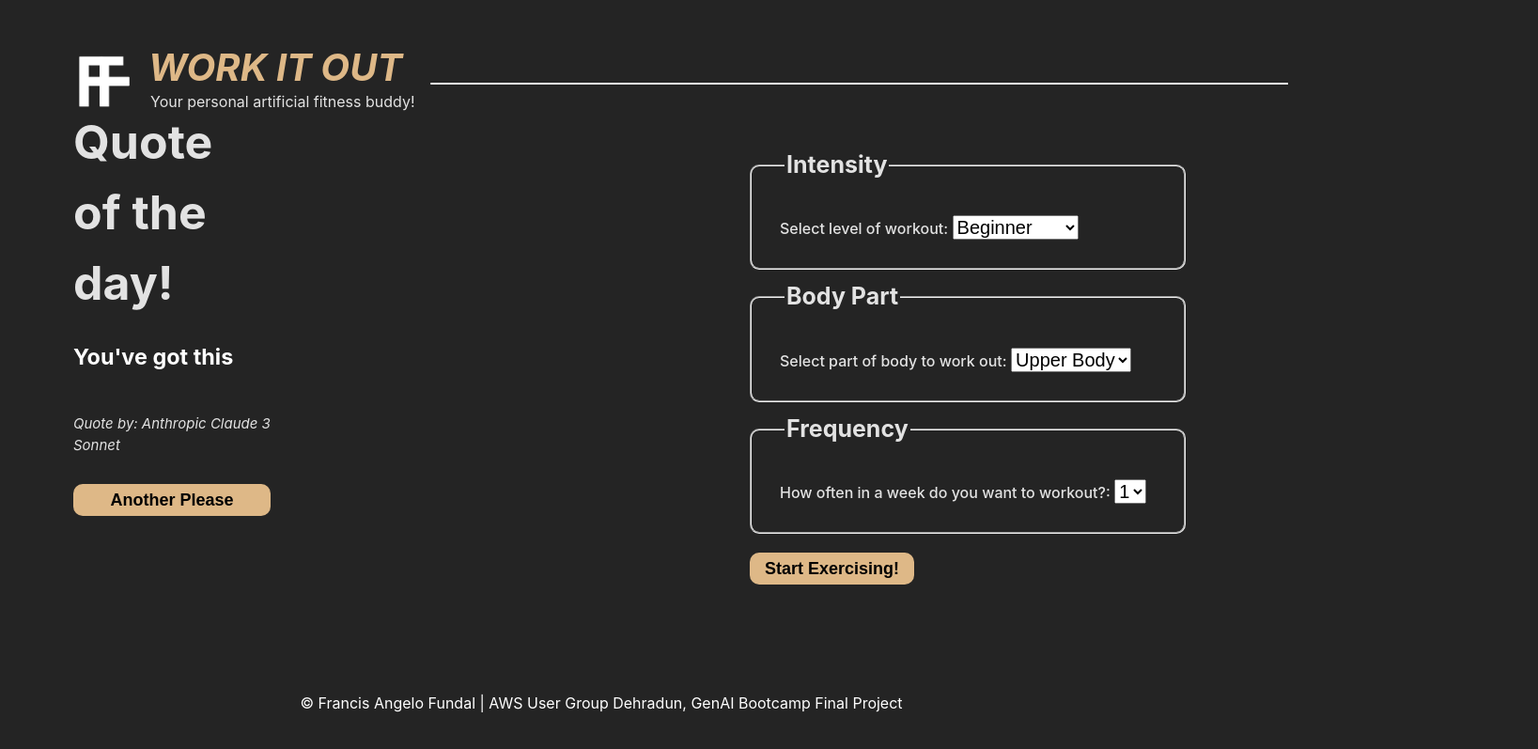
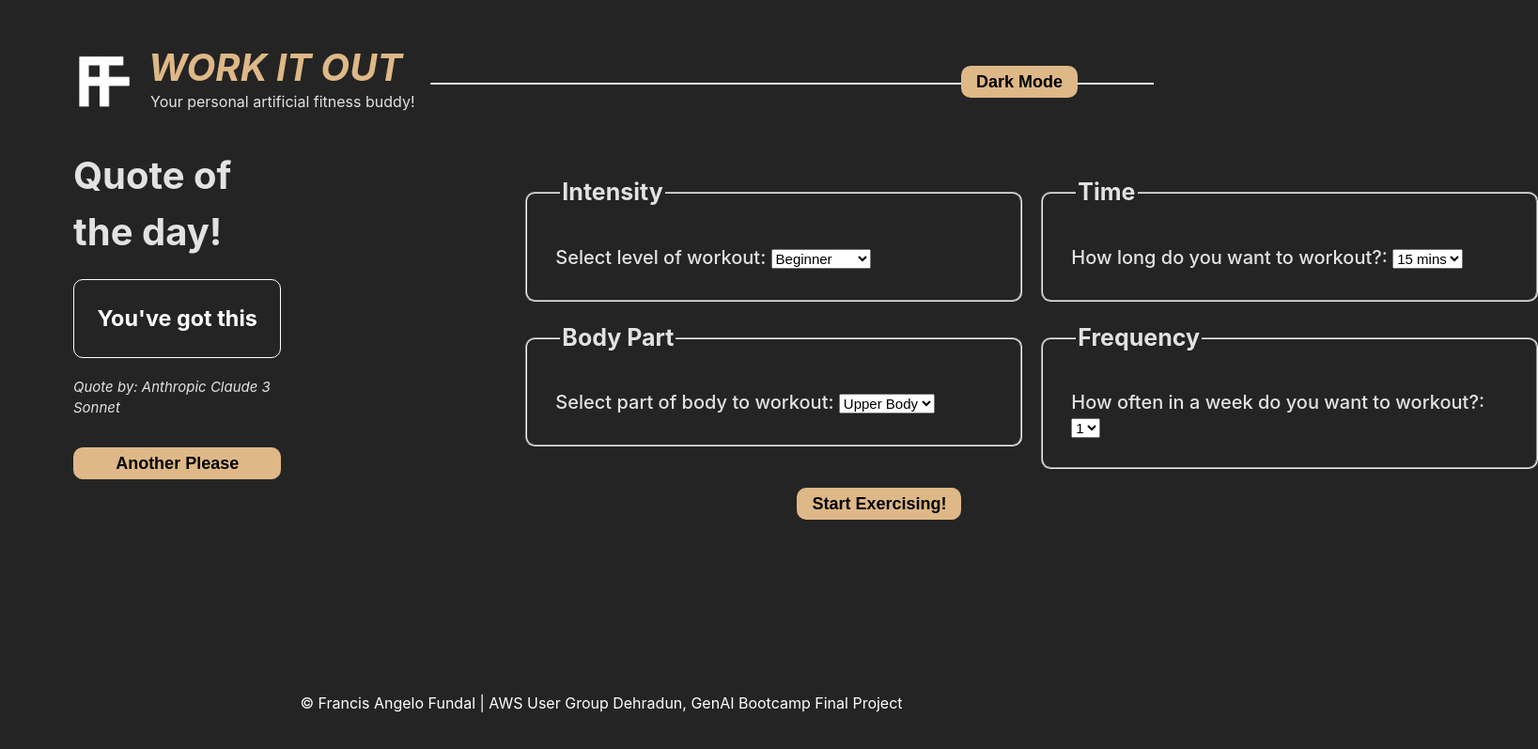
Before and after one commit to peuransiseu/WorkITOut, a website built with Vite: page work-it-out/index.html in a window 1280 px wide. Shown: the whole page at 94% size, 1637 px wide, since content can reach past the window. Built offline with nearby package versions, Linux system fonts and the light colour scheme.

Commit message:
revised styles. added light and dark toggle

```diff
--- a/work-it-out/index.html
+++ b/work-it-out/index.html
@@ -15,6 +15,7 @@
         <h1>WORK IT OUT</h1>
         <p>Your personal artificial fitness buddy!</p>
         <hr class="new1">
+        <button id="dark-mode-btn">Dark Mode</button>
       </div>
     </div>
 
@@ -31,31 +32,43 @@
 
       </div>
 
-
       <div id="container-right">
         <form id="workout-prompt">
+          <div id="column1">
             <fieldset class="workouts">
               <legend><strong>Intensity</strong></legend>
-            <div>
-                <label for="entry-dropdown">Select level of workout:</label>
+                  <label for="entry-dropdown">Select level of workout: </label>
                   <select id="entry-dropdown" name="options">
                     <option value="beginner">Beginner</option>
                     <option value="intermediate">Intermediate</option>
                     <option value="advanced">Advanced</option>
                   </select>
-            </div>
             </fieldset>
             <fieldset class="workouts">
               <legend><strong>Body Part</strong></legend>
-            <label for="entry-dropdown">Select part of body to work out:</label>
+              <label for="entry-dropdown">Select part of body to workout: </label>
               <select id="entry-dropdown" name="options">
                 <option value="upper-body">Upper Body</option>
                 <option value="lower-body">Lower Body</option>
               </select>
             </fieldset>
+          </div>
+
+          <div id="column2">
+            <fieldset class="workouts">
+              <legend><strong>Time</strong></legend>
+              <label for="entry-dropdown">How long do you want to workout?: </label>
+              <select id="entry-dropdown" name="options">
+                <option value="fifteen-mins">15 mins</option>
+                <option value="thirty-mins">30 mins</option>
+                <option value="one-hour">1 hour</option>
+                <option value="two-hours">2 hours</option>
+                <option value="3-hours">3 hours</option>
+              </select>
+            </fieldset>
             <fieldset class="workouts">
               <legend><strong>Frequency</strong></legend>
-            <label for="entry-dropdown">How often in a week do you want to workout?:</label>
+              <label for="entry-dropdown">How often in a week do you want to workout?: </label>
               <select id="entry-dropdown" name="options">
                 <option value="one">1</option>
                 <option value="two">2</option>
@@ -64,6 +77,8 @@
                 <option value="five">5</option>
               </select>
             </fieldset>
+          </div>
+
 
           <button>Start Exercising!</button>
         </form>
--- a/work-it-out/indexStyle.css
+++ b/work-it-out/indexStyle.css
@@ -1,18 +1,28 @@
-:root {
+/* :root {
+
+
+    color-scheme: light dark;
+    /* color: rgba(255, 255, 255, 0.87);
+    background-color: #242424; */
+
+    /* font-synthesis: none;
+    text-rendering: optimizeLegibility;
+    -webkit-font-smoothing: antialiased;
+    -moz-osx-font-smoothing: grayscale; */
+  /* } */
+
+  body{
     font-family: Inter, system-ui, Avenir, Helvetica, Arial, sans-serif;
     line-height: 1.5;
     font-weight: 400;
-
-    color-scheme: light dark;
-    color: rgba(255, 255, 255, 0.87);
     background-color: #242424;
-
-    font-synthesis: none;
-    text-rendering: optimizeLegibility;
-    -webkit-font-smoothing: antialiased;
-    -moz-osx-font-smoothing: grayscale;
+    color: rgba(255, 255, 255, 0.87)
   }
 
+  .dark-mode {
+    background-color: #E5DDC5;
+    color: #242424;
+  }
 
 #top{
     position: relative;
@@ -29,7 +39,7 @@ hr.new1 {
     position: absolute;
     left: 400px;
     top: 45px;
-    width: 75%;
+    width: 60lvw;
     border-top: 1px solid white;
 }
 
@@ -53,6 +63,16 @@ hr.new1 {
     height: 100px;
 }
 
+#top button{
+  position: absolute;
+  right: 125px;
+  top: 35px;
+  text-align: center;
+  justify-content: center;
+  align-items: end;
+
+}
+
 .socials{
     position: absolute;
     display: flex;
@@ -74,6 +94,7 @@ hr.new1 {
     display: flex;
     flex-direction: row;
     align-items: center;
+
 }
 
 #container-left{
@@ -81,7 +102,7 @@ hr.new1 {
     display: flex;
     flex-direction: column;
     align-items: start;
-    margin-top: 30px;
+    margin-top: 80px;
     margin-left: 70px;
 }
 
@@ -93,7 +114,7 @@ hr.new1 {
 }
 
 #quote h1{
-    font-size: 50px;
+    font-size: 40px;
     margin-bottom: 0px;
 }
 
@@ -109,13 +130,15 @@ hr.new1 {
 
 #quote .text {
     color: white;
-    margin-top: 0px;
+    margin-top:20px;
     margin-bottom: 20px;
+    border: 1px solid white;
+    border-radius: 10px;
     text-align: start;
     font-size: 20px;
+    text-align: center;
     justify-content: center;
     align-items: center;
-
     height: auto; /* Allow the height to grow */
   }
 
@@ -145,15 +168,26 @@ button:hover{
 
   #container-right{
     max-width: 1280px;
-    margin-left: 500px;
+    margin-left: 250px;
+    display: flex;
+    flex-direction: row;
+    align-items: end;
+  }
+
+  #column1{
+    float: left;
     display: flex;
     flex-direction: column;
-    align-items: end;
+  }
+
+  #column2{
+    display: flex;
+    flex-direction: column;
   }
 
   #container-right fieldset{
     border-radius: 10px;
-    width: 400px;
+    width: 465px;
     padding: 30px;
     margin: 10px
   }
@@ -165,17 +199,19 @@ button:hover{
   }
 
   #container-right label{
+    font-size: 20px;
     font-weight: 500;
   }
 
   #container-right select{
-    font-size: 20px;
+    font-size: 15px;
   }
 
   #container-right button{
     position: relative;
-    display: flex;
+    /* display: flex; */
     top: 10px;
+    left: 40%;
     margin-left: 10px;
     align-items: center;
     justify-content: center;
--- a/work-it-out/main.js
+++ b/work-it-out/main.js
@@ -1,7 +1,16 @@
 import './indexStyle.css'
 
+const darkModeButton = document.querySelector('#dark-mode-btn');
+
+function darkMode() {
+  var element = document.body;
+  element.classList.toggle("dark-mode");
+}
+
+darkModeButton.addEventListener('click', darkMode);
+
 // An array of affirmations
-const affirmations = ["You've got this", "You are amazing", "You can achieve anything", "You are awesome", "Tite"];
+const affirmations = ["You've got this", "You are amazing", "You can achieve anything", "You are awesome", "8=====D"];
 
 async function fetchNewAffirmation() {
   disableButton(true);
```
Lines whose indentation alone changed are shown as unchanged.
